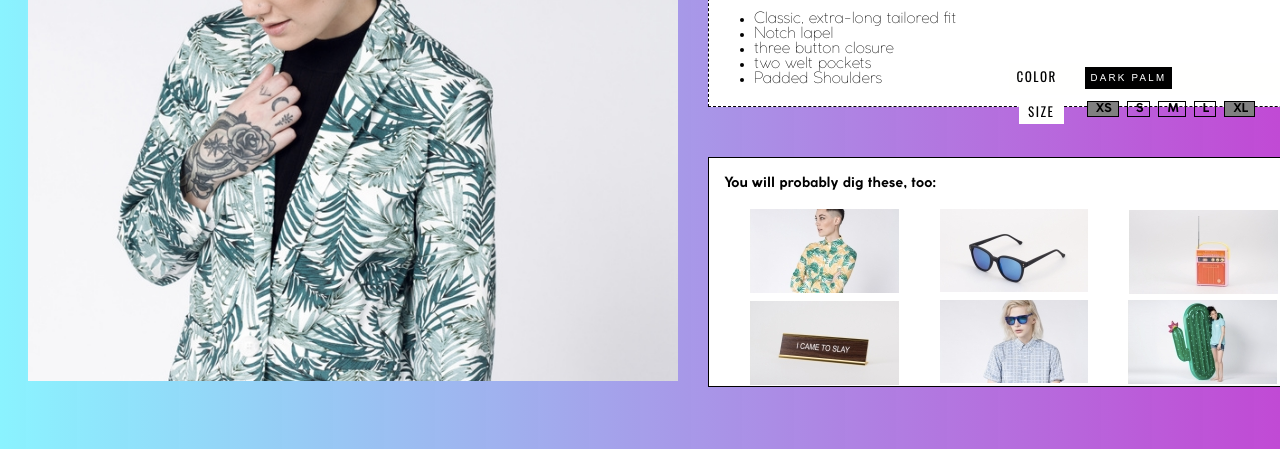
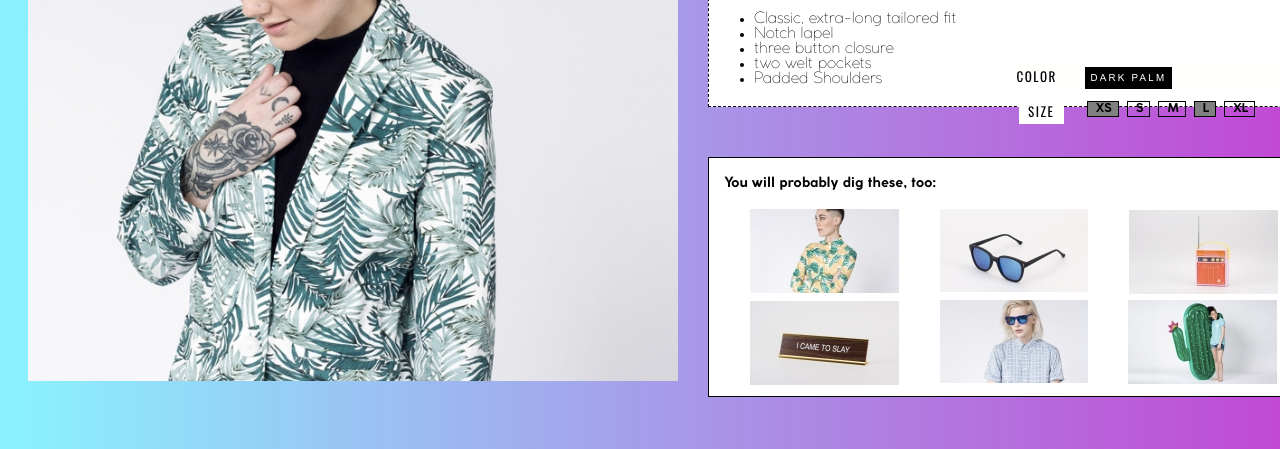
Before and after one commit to kristendynamite/independent-project-wildfang, a plain HTML site: page index.html in a window 1280 px wide. Shown: the part 351-800 px from the top of the page. Drawn offline with Linux system fonts and the light colour scheme.

Commit message:
add README.md

```diff
--- a/css/styles.css
+++ b/css/styles.css
@@ -91,7 +91,7 @@ th {
   text-align: left;
 }
 
-th:nth-of-type(4n+1) {
+th:nth-of-type(3n+1) {
   background: grey;
 }
 
@@ -150,10 +150,6 @@ th:nth-of-type(4n+1) {
   z-index: -1;
 }
 
-/*#product-image:hover{
-  display: none;
-}*/
-
 #caption {
   background: black;
   color: white;
@@ -202,6 +198,8 @@ th:nth-of-type(4n+1) {
   padding-top: 0px;
   padding-right: 0;
   font-size: 14px;
+  padding-bottom: 10px;
+  margin-bottom: 20px;
 }
 
 #shirt {
```
Also changed, not shown: 1 other file.
